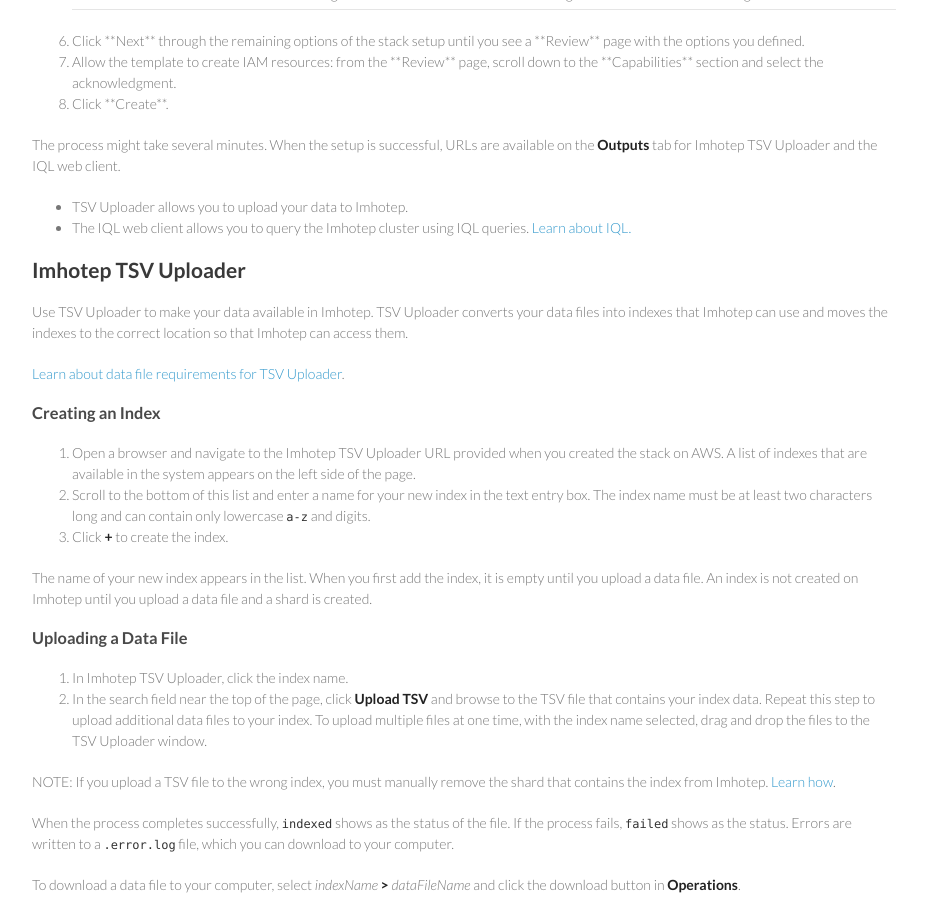
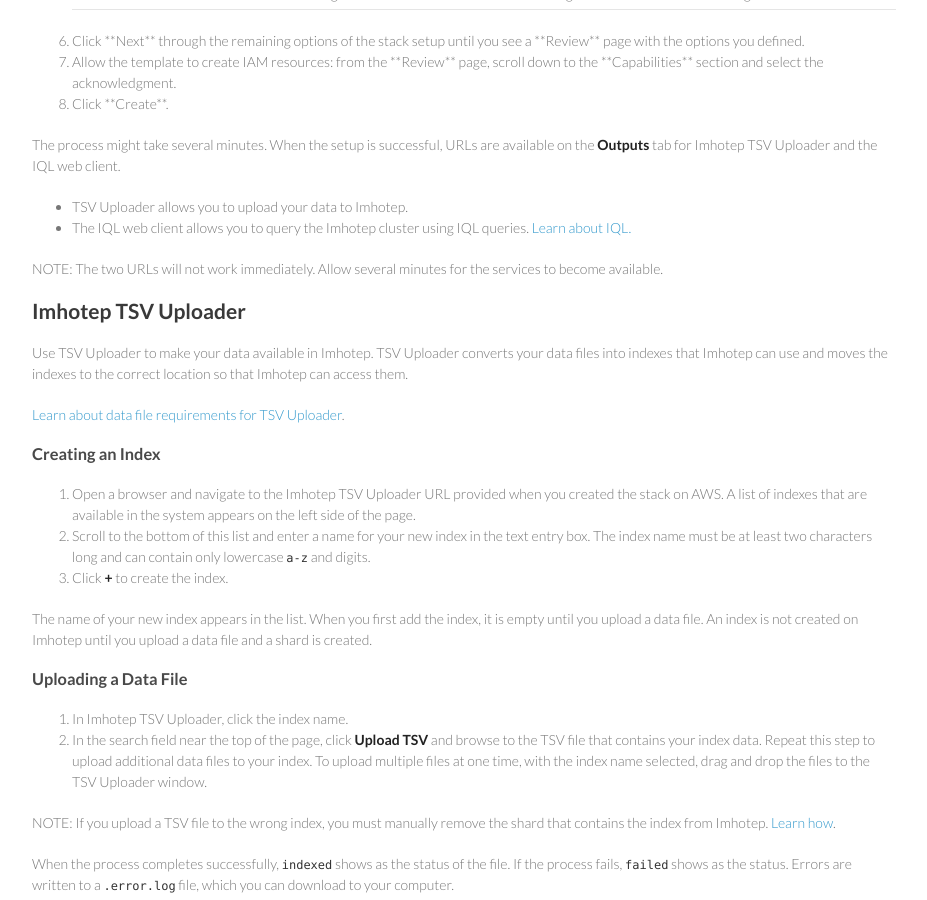
Before and after one commit to indeedeng/imhotep, a Jekyll site: the page built from docs/quick-start.md, in a window 1280 px wide and 900 px high, scrolled down 1449 px. Shown: the whole window, without its empty margins (294-1221 px from the left). Built offline with Jekyll 4.4.1, drawn with Linux system fonts in a browser that asks for light colours; Markdown is read by kramdown in place of the engine named in the settings.

Commit message:
added note to wait for URLs to become available

```diff
--- a/docs/quick-start.md
+++ b/docs/quick-start.md
@@ -84,6 +84,8 @@
 * TSV Uploader allows you to upload your data to Imhotep.
 * The IQL web client allows you to query the Imhotep cluster using IQL queries. [Learn about IQL.]({{ site.baseurl }}/docs/overview)
 
+NOTE: The two URLs will not work immediately. Allow several minutes for the services to become available.
+
 ## Imhotep TSV Uploader
 
 Use TSV Uploader to make your data available in Imhotep. TSV Uploader converts your data files into indexes that Imhotep can use and moves the indexes to the correct location so that Imhotep can access them.
```
